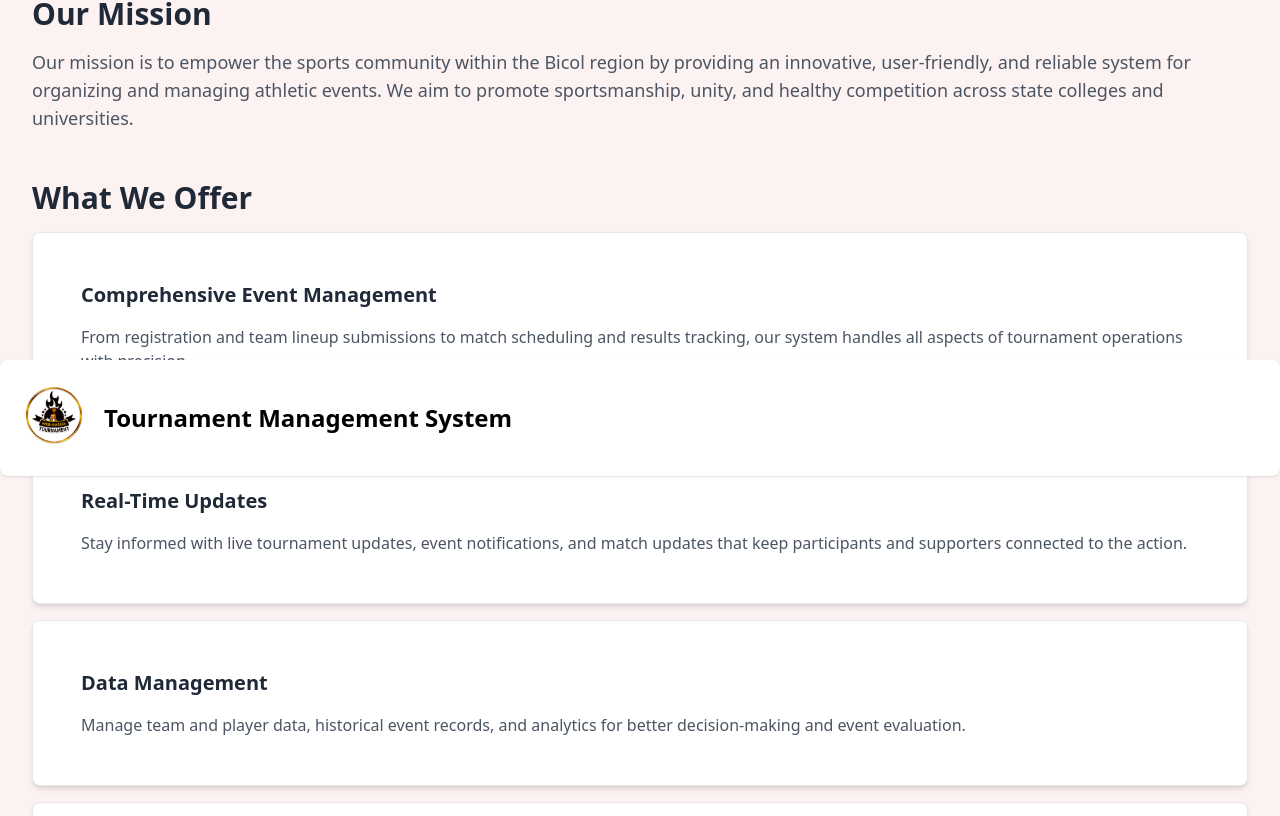
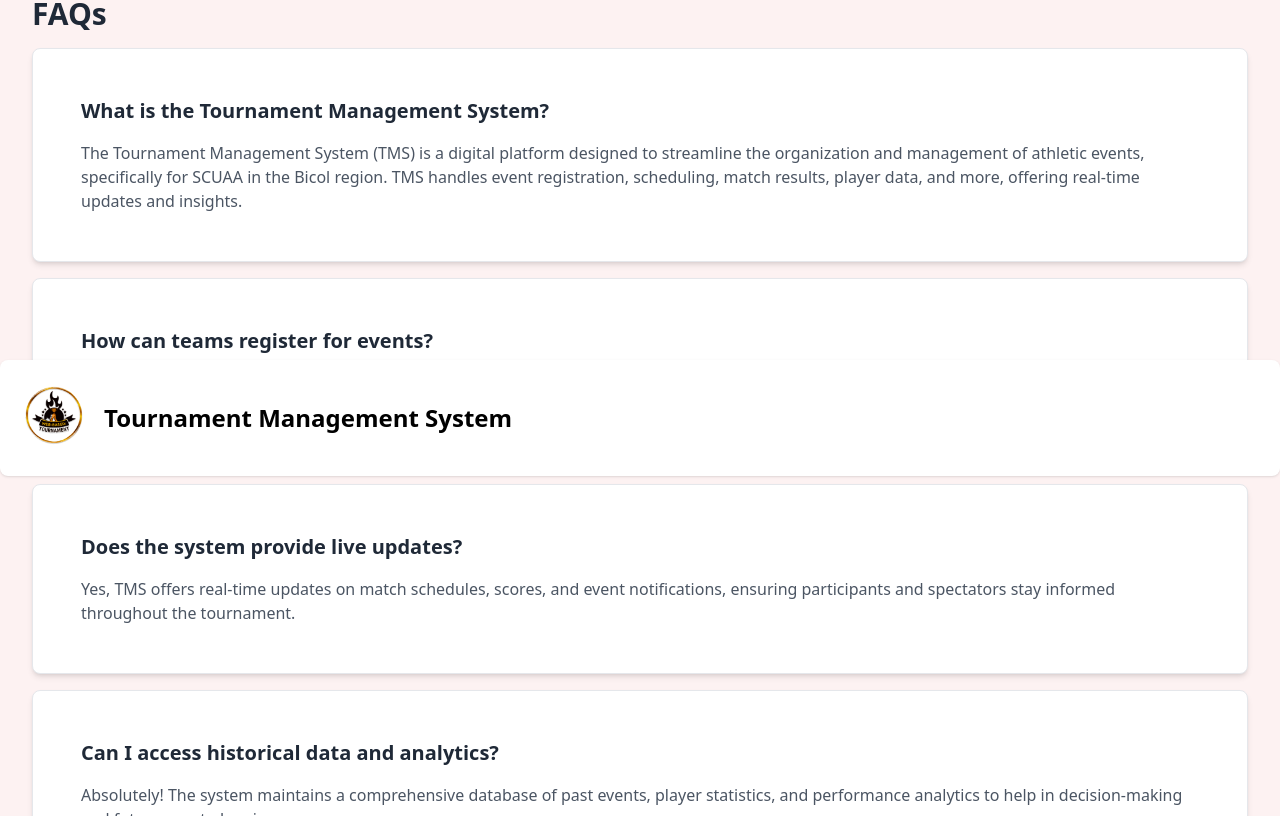
Before and after one commit to Sowishi/Tournament-Management-System, a React (Vite) app: page /about in a window 1280 px wide. Shown: the part 324-1140 px from the top of the page. Built offline with nearby package versions, Linux system fonts and the light colour scheme; no server answers; the database is empty.

Commit message:
Change the UI of tournament registration

```diff
--- a/src/pages/about.jsx
+++ b/src/pages/about.jsx
@@ -19,16 +19,54 @@ const AboutPage = () => {
           </p>
         </section>
 
-        {/* Mission Section */}
+        {/* FAQs Section */}
         <section className="mb-12">
-          <h2 className="text-3xl font-bold text-gray-800 mb-4">Our Mission</h2>
-          <p className="text-lg text-gray-600">
-            Our mission is to empower the sports community within the Bicol
-            region by providing an innovative, user-friendly, and reliable
-            system for organizing and managing athletic events. We aim to
-            promote sportsmanship, unity, and healthy competition across state
-            colleges and universities.
-          </p>
+          <h2 className="text-3xl font-bold text-gray-800 mb-4">FAQs</h2>
+          <div className="space-y-4">
+            <Card className="p-6">
+              <h3 className="text-xl font-semibold text-gray-800">
+                What is the Tournament Management System?
+              </h3>
+              <p className="text-gray-600">
+                The Tournament Management System (TMS) is a digital platform
+                designed to streamline the organization and management of
+                athletic events, specifically for SCUAA in the Bicol region. TMS
+                handles event registration, scheduling, match results, player
+                data, and more, offering real-time updates and insights.
+              </p>
+            </Card>
+            <Card className="p-6">
+              <h3 className="text-xl font-semibold text-gray-800">
+                How can teams register for events?
+              </h3>
+              <p className="text-gray-600">
+                Teams can register through the platform by submitting their
+                details, including team lineups, coach information, and
+                preferred events. The system also supports online payment for
+                registration fees.
+              </p>
+            </Card>
+            <Card className="p-6">
+              <h3 className="text-xl font-semibold text-gray-800">
+                Does the system provide live updates?
+              </h3>
+              <p className="text-gray-600">
+                Yes, TMS offers real-time updates on match schedules, scores,
+                and event notifications, ensuring participants and spectators
+                stay informed throughout the tournament.
+              </p>
+            </Card>
+            <Card className="p-6">
+              <h3 className="text-xl font-semibold text-gray-800">
+                Can I access historical data and analytics?
+              </h3>
+              <p className="text-gray-600">
+                Absolutely! The system maintains a comprehensive database of
+                past events, player statistics, and performance analytics to
+                help in decision-making and future event planning.
+              </p>
+            </Card>
+          </div>
         </section>
 
         {/* What We Offer Section */}
@@ -110,41 +148,37 @@ const AboutPage = () => {
             Meet The Team
           </h2>
           <div className="grid grid-cols-1 md:grid-cols-2 lg:grid-cols-3 gap-6">
-            {/* Example Team Member */}
+            {/* Team Member Cards */}
             <Card className="text-center">
               <img
                 src={jen}
-                alt="Team Member"
+                alt="Jenelyn E. Macarilay"
                 className="w-24 h-24 mx-auto rounded-full mb-4"
               />
               <h3 className="text-xl font-semibold text-gray-800">
                 Jenelyn E. Macarilay
               </h3>
-              {/* <p className="text-gray-600">Front End Developer</p> */}
             </Card>
             <Card className="text-center">
               <img
                 src={arvin}
-                alt="Team Member"
+                alt="Arvin C. Abina"
                 className="w-24 h-24 mx-auto rounded-full mb-4"
               />
               <h3 className="text-xl font-semibold text-gray-800">
                 Arvin C. Abina
               </h3>
-              {/* <p className="text-gray-600">Back End Developer</p> */}
             </Card>
             <Card className="text-center">
               <img
                 src={kurt}
-                alt="Team Member"
+                alt="Kurt Jostine L. Concepcion"
                 className="w-24 h-24 mx-auto rounded-full mb-4"
               />
               <h3 className="text-xl font-semibold text-gray-800">
                 Kurt Jostine L. Concepcion
               </h3>
-              {/* <p className="text-gray-600">QA Tester</p> */}
             </Card>
-            {/* Duplicate the above block for each team member */}
           </div>
         </section>
       </div>
```
